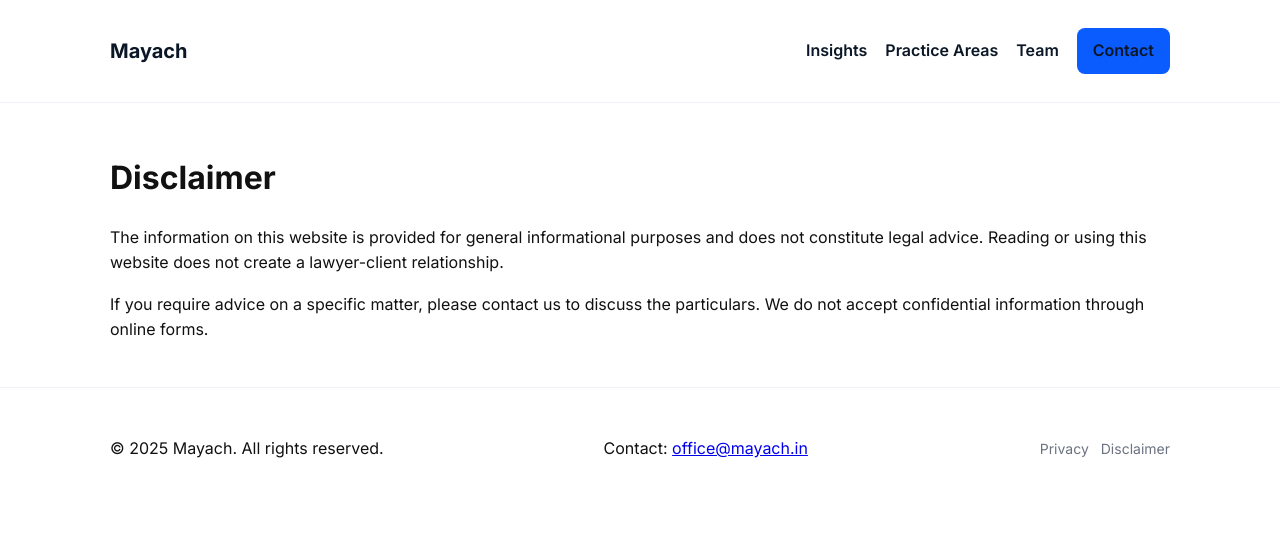
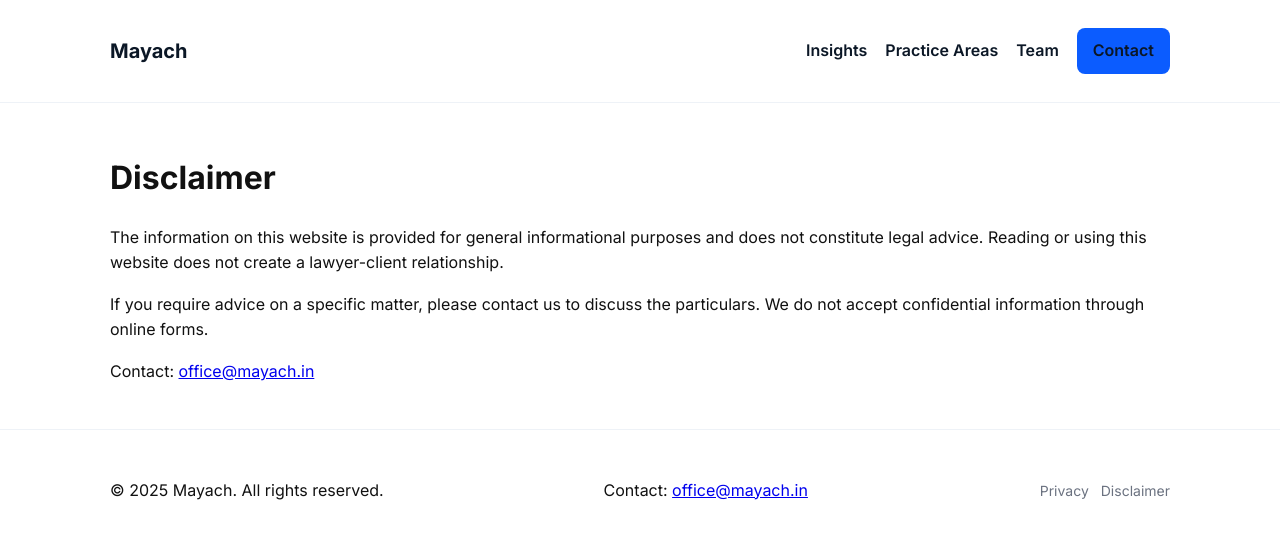
Before and after one commit to mrlawofficer/mayach.github.io, a Jekyll site: the page built from disclaimer.html, in a window 1280 px wide. Shown: the top 539 px of the page. Built offline with Jekyll 4.4.1, drawn with Linux system fonts in a browser that asks for light colours.

Commit message:
Update disclaimer.html

```diff
--- a/disclaimer.html
+++ b/disclaimer.html
@@ -7,3 +7,5 @@
 <p>The information on this website is provided for general informational purposes and does not constitute legal advice. Reading or using this website does not create a lawyer-client relationship.</p>
 
 <p>If you require advice on a specific matter, please contact us to discuss the particulars. We do not accept confidential information through online forms.</p>
+
+<p>Contact: <a href="mailto:office@mayach.in">office@mayach.in</a></p>
```
